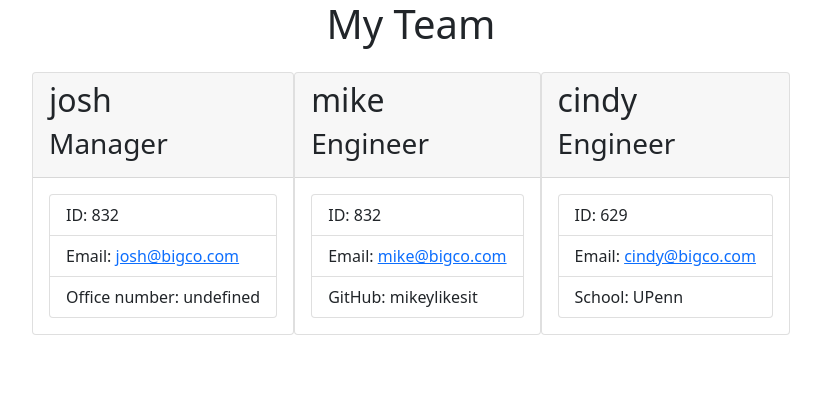
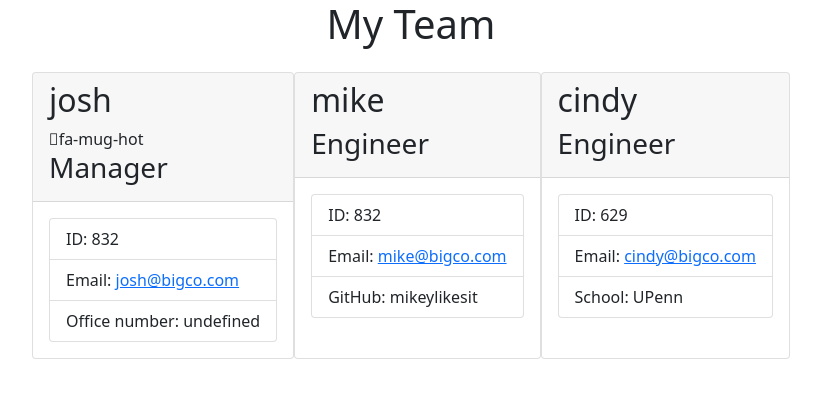
Before and after one commit to minprocess/10-Team-Profile-Generator, a website: page dist/team.html in a window 1280 px wide. Shown: the whole page, without its empty margins (229-1050 px from the left). Drawn offline with nearby package versions, Linux system fonts and the light colour scheme.

Commit message:
fixes to cards for web page

```diff
--- a/dist/team.html
+++ b/dist/team.html
@@ -28,6 +28,7 @@
 <div class="card">
 <div class="card-header">
   <h2 class="card-title">josh</h2>
+  <i class='fas fa-mug-hot'>fa-mug-hot</i>
   <h3 class="card-title">Manager</h3>
 </div>
 
```
